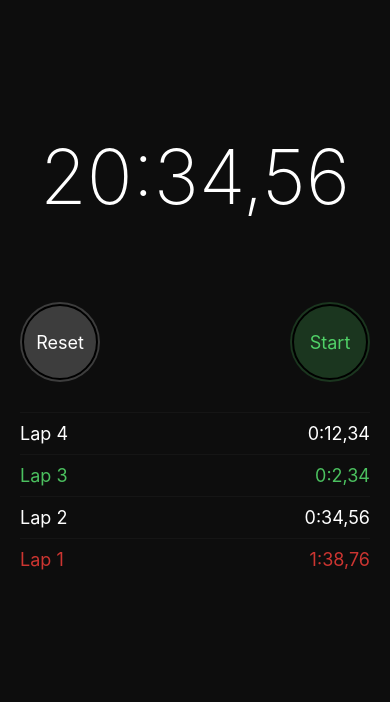
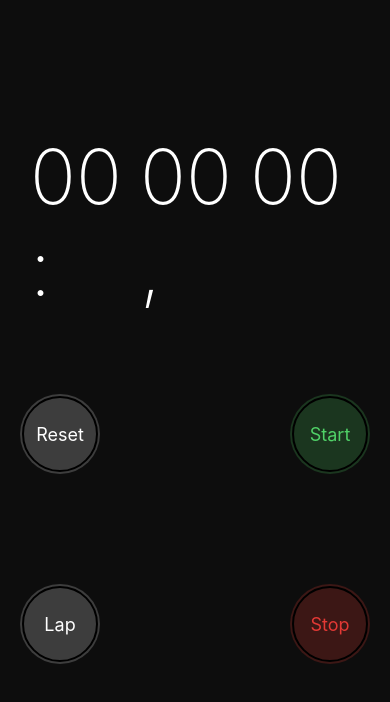
Before and after one commit to ntpbright/react-native-stopwatch, a React Native app: screen / in a window 390 px wide. Shown: the top 702 px of the page. Built offline with nearby package versions, Linux system fonts and the light colour scheme.

Commit message:
change width of text timer and lap component

```diff
--- a/App.js
+++ b/App.js
@@ -1,29 +1,31 @@
 import React, { Component } from 'react'
-import { StyleSheet, Text, View, ScrollView } from 'react-native'
+import { StyleSheet, Text, View, ScrollView, TouchableOpacity } from 'react-native'
 import moment from 'moment'
 
-const DATA = {
-  timer: 1234567,
-  laps: [12345, 2345, 34567, 98765],
-}
-
 function Timer({ interval, style }){
+  const pad = (n) => n < 10 ? '0' + n : n
   const duration = moment.duration(interval)
   const centisecond = Math.floor(duration.milliseconds() / 10 )
   return (
-    <Text style={style}>
-      {duration.minutes()}:{duration.seconds()},{centisecond}
-    </Text>
+    <View style={styles.timerContainer}>
+      <Text style={style}>{pad(duration.minutes())}:</Text>
+      <Text style={style}>{pad(duration.seconds())},</Text>
+      <Text style={style}>{pad(centisecond)}</Text>
+    </View>
   )
 }
 
-function RoundButton( {title, color, backgroundColor}){
+function RoundButton( {title, color, backgroundColor, onPress, disabled}){
   return (
-    <View style={[ styles.button, { backgroundColor: backgroundColor }]}>
+    <TouchableOpacity
+      onPress={() => !disabled && onPress()}
+      style={[ styles.button, { backgroundColor: backgroundColor }]}
+      activeOpacity={disabled ? 1.0 : 0.7}
+    >
       <View style={ styles.buttonBorder }>
         <Text style={[ styles.buttonTitle, {color}]}>{title}</Text>
       </View>
-    </View>
+    </TouchableOpacity>
   )
 }
 
@@ -47,7 +49,7 @@ function Lap({ number, interval, fastest, slowest}){
   )
 }
 
-function LapsTable({ laps }) {
+function LapsTable({ laps , timer }) {
   const finishedLaps = laps.slice(1)
   let min = Number.MAX_SAFE_INTEGER
   let max = Number.MIN_SAFE_INTEGER
@@ -63,7 +65,7 @@ function LapsTable({ laps }) {
         <Lap
           number={laps.length - index}
           key={laps.length - index}
-          interval={lap}
+          interval={index == 0 ? timer + lap : lap}
           fastest={lap == min}
           slowest={lap == max}
         />
@@ -73,15 +75,58 @@ function LapsTable({ laps }) {
 }
 
 export default class App extends Component {
+  constructor(props){
+    super(props)
+    this.state = {
+      start: 0,
+      now: 0,
+      laps: [ ],
+    }
+  }
+  start = () => {
+    const now = new Date().getTime()
+    this.setState({
+      start: now,
+      now,
+      laps: [0],
+    })
+    this.timer = setInterval(() => {
+      this.setState({ now: new Date().getTime()})
+    }, 100)
+  }
   render() {
+    const { now, start, laps } = this.state
+    const timer = now - start
     return (
       <View style={styles.container}>
-        <Timer interval={DATA.timer} style={styles.timer}/>
+        <Timer interval={timer} style={styles.timer}/>
         <ButtonsRow>
-          <RoundButton title='Reset' color= '#FFFFFF' backgroundColor= '#3D3D3D' />
-          <RoundButton title='Start' color= '#50D167' backgroundColor= '#1B361F' />
+          <RoundButton
+            title='Reset'
+            color='#FFFFFF'
+            backgroundColor='#3D3D3D'
+          />
+          <RoundButton
+           title='Start'
+           color='#50D167'
+           backgroundColor='#1B361F'
+           onPress={this.start}
+          />
         </ButtonsRow>
-        <LapsTable laps={DATA.laps}/>
+        <ButtonsRow>
+          <RoundButton
+            title='Lap'
+            color='#FFFFFF'
+            backgroundColor='#3D3D3D'
+          />
+          <RoundButton
+           title='Stop'
+           color='#E33935'
+           backgroundColor='#3C1715'
+           onPress={this.start}
+          />
+        </ButtonsRow>
+        <LapsTable laps={laps} timer={timer} />
       </View>
     );
   }
@@ -99,6 +144,7 @@ const styles = StyleSheet.create({
     color: '#FFFFFF',
     fontSize: 76,
     fontWeight: '200',
+    width: 110,
   },
   button: {
    width: 80,
@@ -128,6 +174,7 @@ const styles = StyleSheet.create({
   lapText: {
     color: '#FFFFFF',
     fontSize: 18,
+    width: 30,
   },
   lap: {
     flexDirection: 'row',
@@ -145,4 +192,7 @@ const styles = StyleSheet.create({
   slowtest: {
     color: '#CC3531',
   },
+  timerContainer: {
+    flexDirection: 'row',
+  }
 })
```
